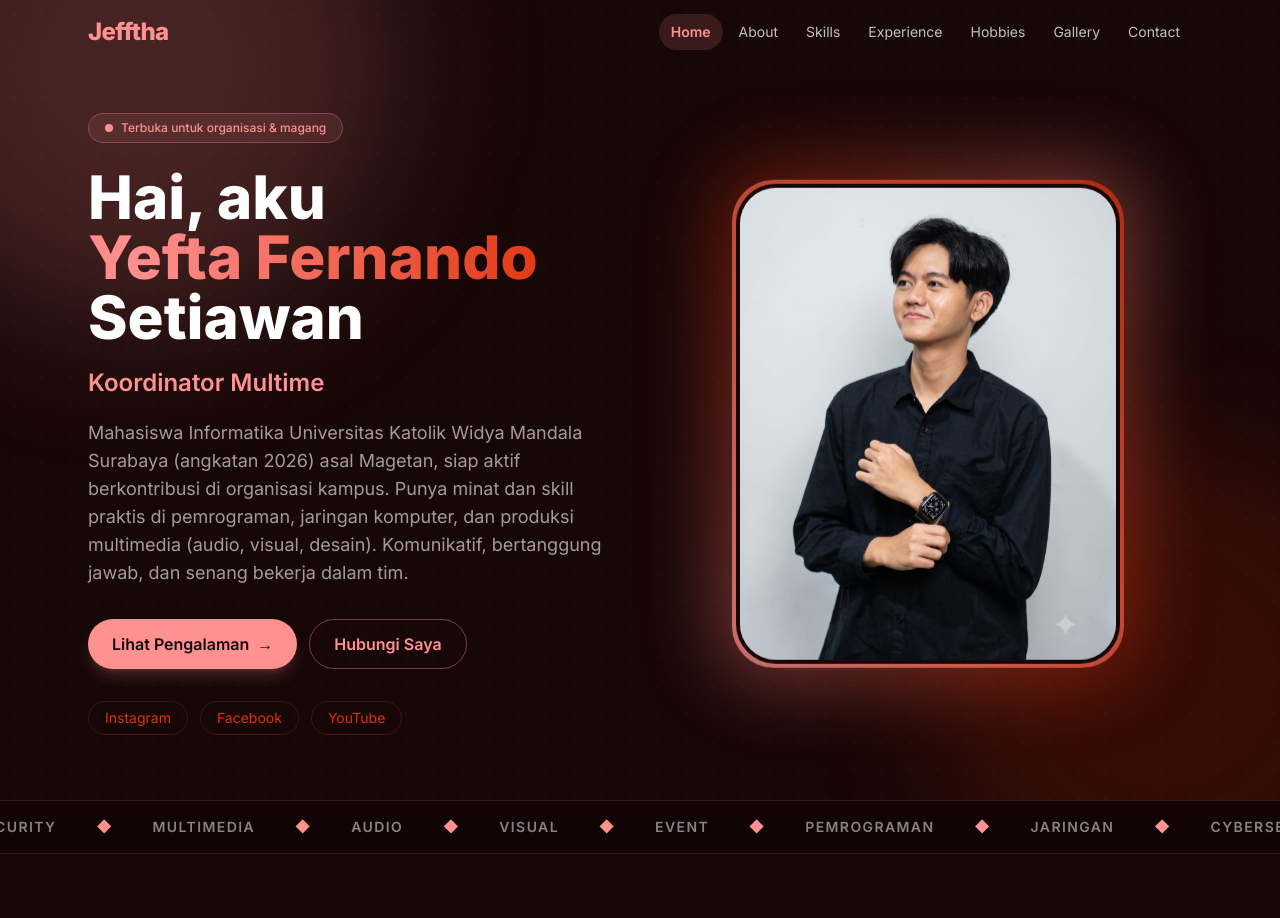
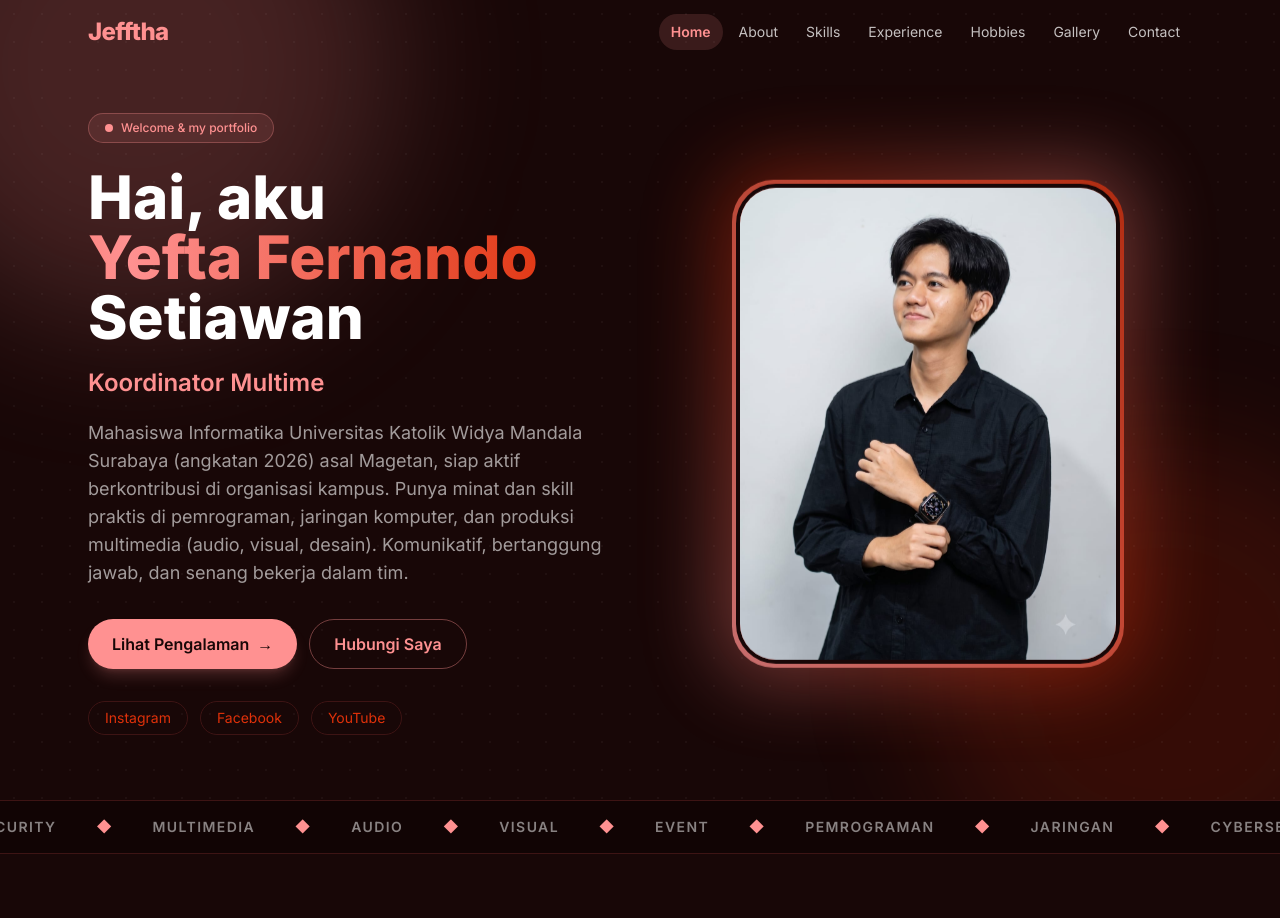
Before and after one commit to elementharit85/PortoJefftha.id, a plain HTML site: page index.html in a window 1280 px wide. Shown: the top 918 px of the page. Drawn offline with nearby package versions, Linux system fonts and the light colour scheme.

Commit message:
Update index.html

```diff
--- a/index.html
+++ b/index.html
@@ -23,7 +23,7 @@
             <span class="animate-ping absolute inline-flex h-full w-full rounded-full bg-rose opacity-75"></span>
             <span class="relative inline-flex rounded-full h-2 w-2 bg-rose"></span>
           </span>
-          Terbuka untuk organisasi &amp; magang
+          Welcome &amp; my portfolio
         </span>
 
         <h1 class="mt-6 text-5xl md:text-6xl font-extrabold leading-tight animate-fade-up" style="animation-delay:.1s">
```
